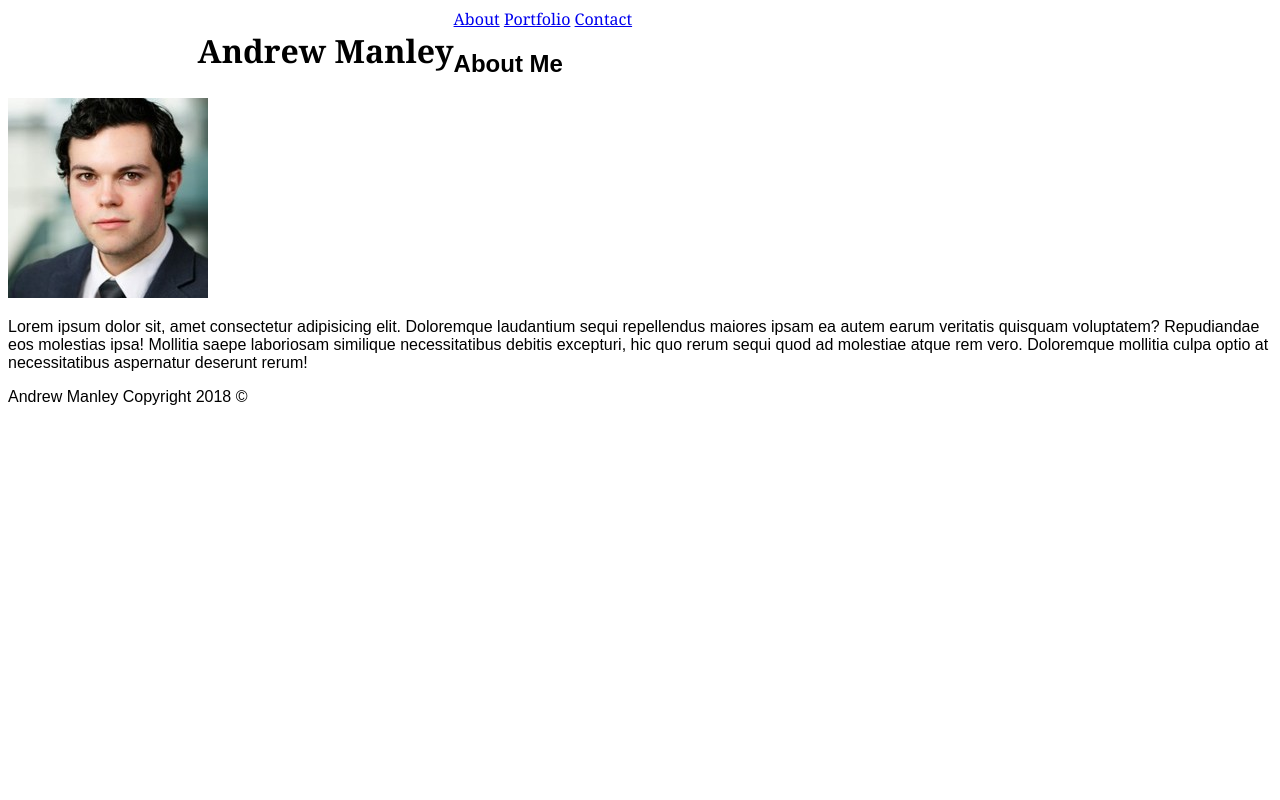
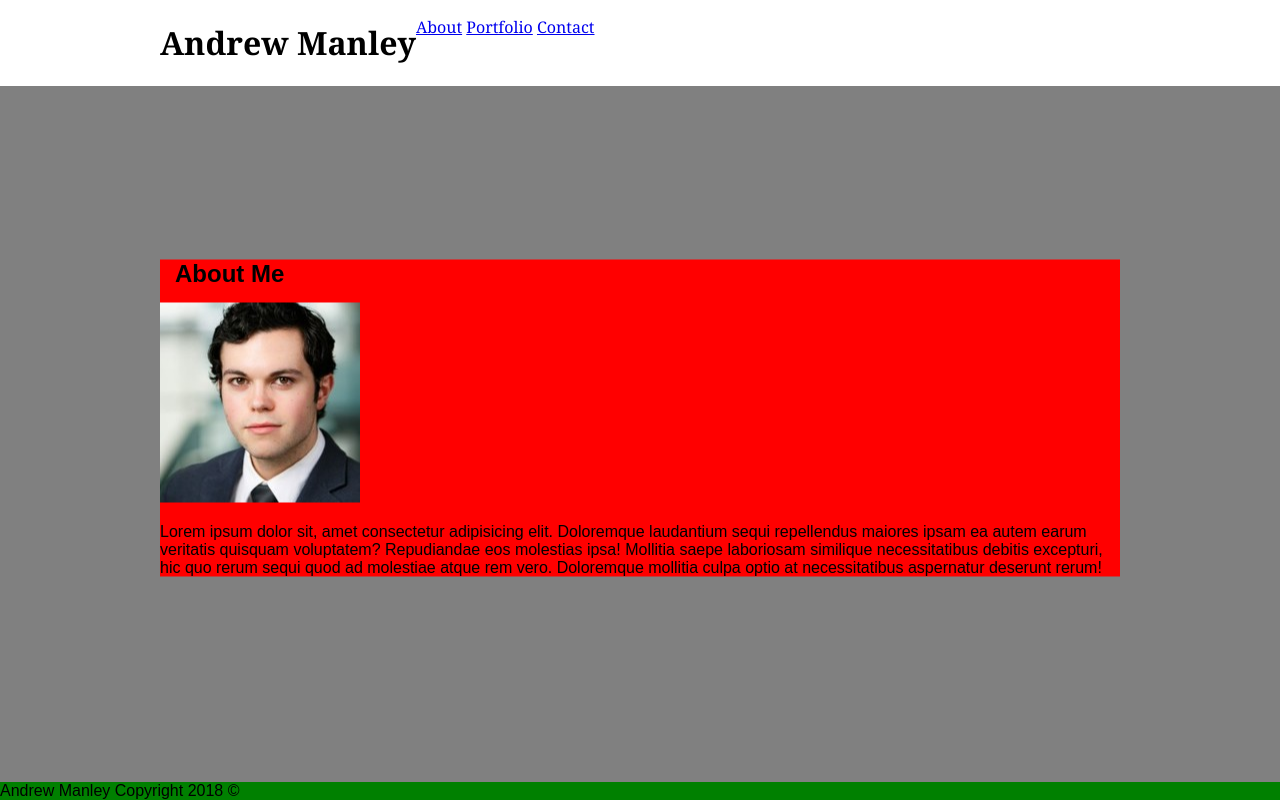
Before and after one commit to manleyac/Basic-Portfolio, a plain HTML site: page index.html in a window 1280 px wide. Drawn offline with Linux system fonts and the light colour scheme.

Commit message:
updated css file

```diff
--- a/assets/css/style.css
+++ b/assets/css/style.css
@@ -4,13 +4,49 @@
 /* Global Styling */
 body {
    font-family: Arial, Helvetica, sans-serif;
+   background-color: gray;
+   margin: 0px;
 }
 
 header {
+   background-color: white;
+   margin: 0px;
+}
+
+.container {
+   margin: auto;
+   width: 960px;
+   overflow: hidden;
    font-family: Georgia, 'Times New Roman', Times, serif;
 }
 
 header h1 {
    float: left;
-   margin-left: 15%;
 }
+
+header li {
+
+   display: inline;
+}
+
+section {
+   width: 960px;
+   margin: auto;
+   position: relative;
+   top: 50%;
+   transform: translateY(50%);
+   background-color: red;
+}
+
+section h2 {
+   margin: 15px 15px;
+   vertical-align: center;
+}
+
+footer {
+   background-color: green;
+   position: fixed;
+   bottom: 0;
+   margin: auto;
+   width: 100%;
+}
--- a/index.html
+++ b/index.html
@@ -8,11 +8,18 @@
 
    <body>
       <header>
-         <h1>Andrew Manley</h1>
-         <a href="index.html">About</a>
-         <a href="portfolio.html">Portfolio</a>
-         <a href="contact.html">Contact</a>
+            <div class="container">
+                  <h1>Andrew Manley</h1>
+                  <nav>
+                        <ul>
+                              <li><a href="index.html">About</a></li>
+                              <li><a href="portfolio.html">Portfolio</a></li>
+                              <li><a href="contact.html">Contact</a></li>
+                        </ul>
+                  </nav>
+            </div>
       </header>
+
       <section>
          <h2>About Me</h2>
          <img src="assets/images/ProfilePic.jpeg" alt="profile pic">
```
